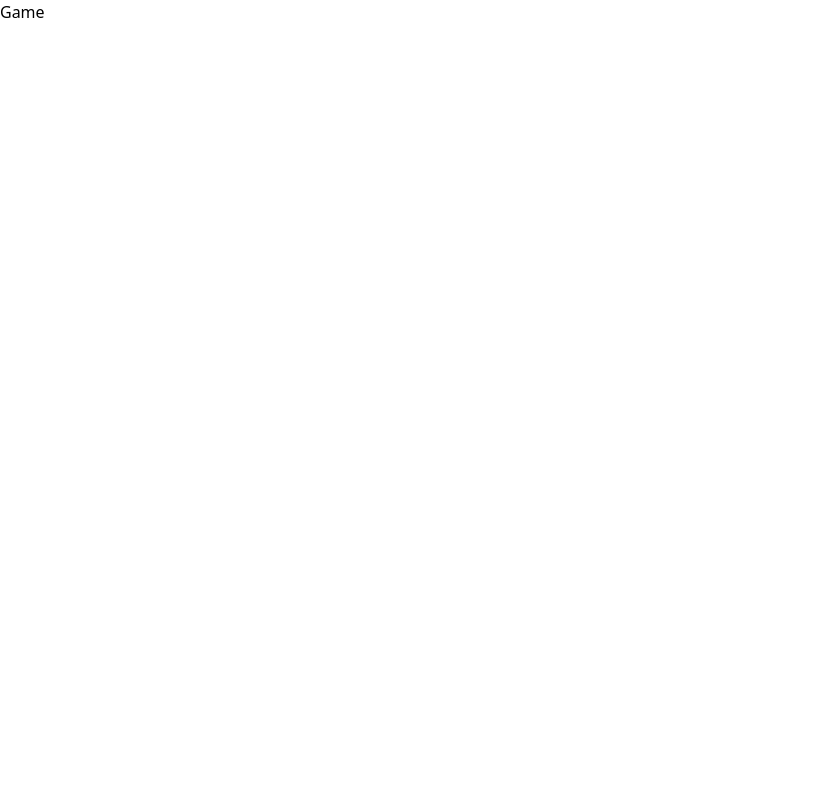
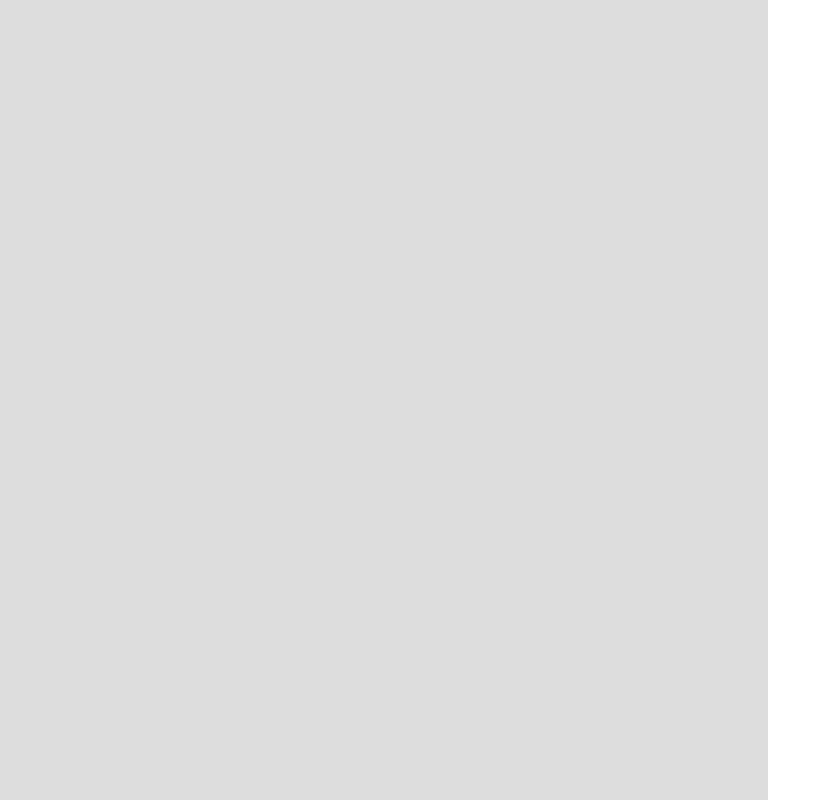
Before and after one commit to sophiek192/trackorithms, a React (Vite) app: page /1 in a window 1280 px wide. Shown: the whole page, without its empty margins (0-830 px from the left). Built offline with nearby package versions, Linux system fonts and the light colour scheme.

Commit message:
install framework + framer motion

```diff
--- a/package.json
+++ b/package.json
@@ -10,6 +10,7 @@
     "preview": "vite preview"
   },
   "dependencies": {
+    "framer-motion": "^11.3.30",
     "react": "^18.3.1",
     "react-dom": "^18.3.1",
     "react-router-dom": "^6.26.1"
--- /dev/null
+++ b/src/pages/Game/CodeEditor.tsx
@@ -0,0 +1,3 @@
+export default function CodeEditor() {
+  return <div className="w-[40%]"></div>;
+}
--- /dev/null
+++ b/src/pages/Game/Map.tsx
@@ -0,0 +1,3 @@
+export default function Map() {
+  return <div className="w-[60%] bg-[#ddd]"></div>;
+}
--- a/src/pages/Game/index.tsx
+++ b/src/pages/Game/index.tsx
@@ -1,7 +1,11 @@
+import CodeEditor from "./CodeEditor";
+import Map from "./Map";
+
 export default function Game() {
   return (
-    <div>
-      <h1>Game</h1>
+    <div className="w-full h-screen flex flex-row">
+      <Map />
+      <CodeEditor />
     </div>
   );
 }
```
Also changed, not shown: 1 other file (tests, documents, lock files or other folders).
